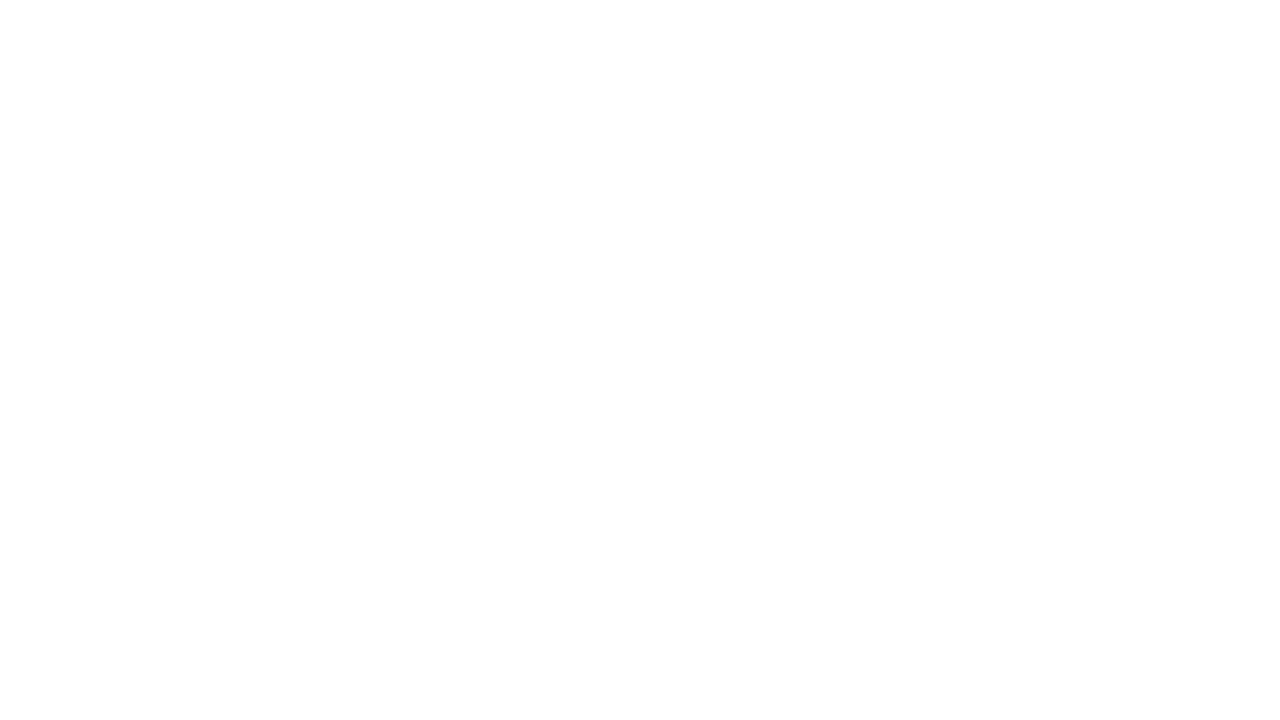
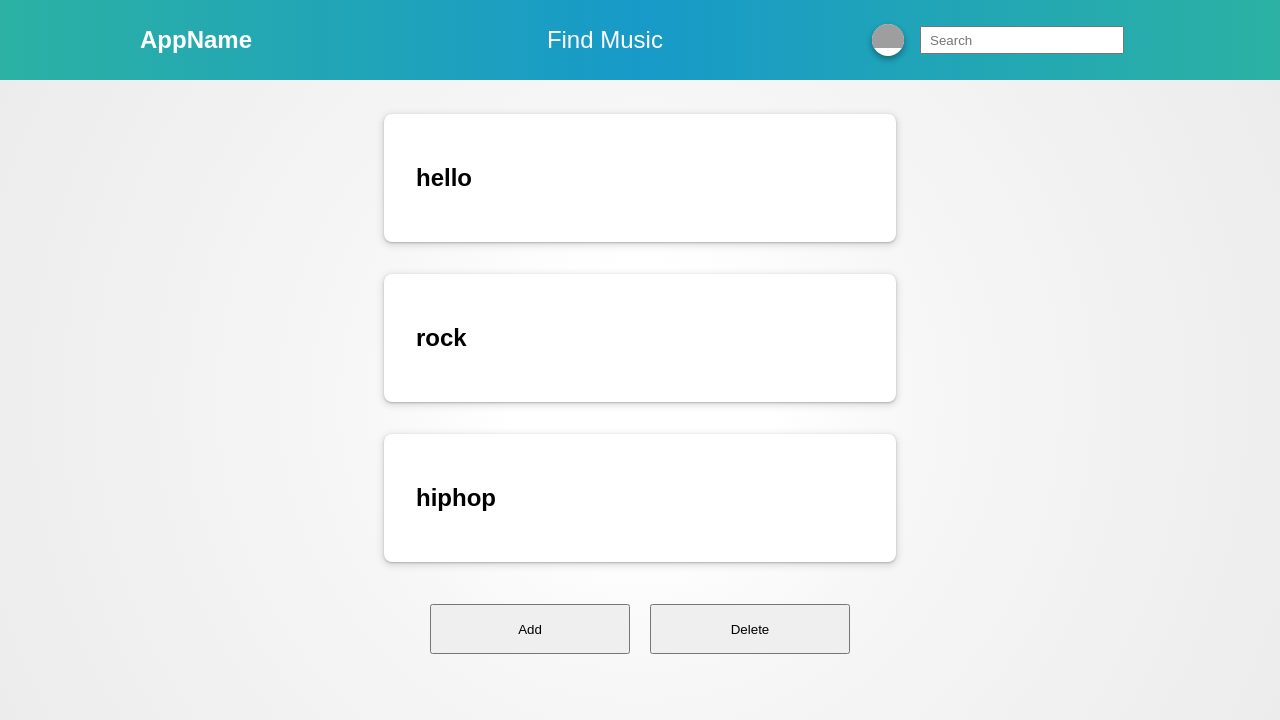
Before and after one commit to swu465/MyJams, a Nuxt app in the folder application/client/: page /preferences in a window 1280 px wide. Before the commit this address had no page. Shown: the top 720 px of the page. Built offline with nearby package versions, Linux system fonts and the light colour scheme; grey boxes are pictures that could not be loaded.

Commit message:
Preference page done

```diff
--- /dev/null
+++ b/application/client/components/Navbar.vue
@@ -0,0 +1,228 @@
+<template>
+  <header id="header">
+    <div id="nav-container">
+      <span id="logo">AppName</span>
+      <nav>
+        <ul id="functions-container" class="menu-items">
+          <li id="find-music-container">
+            <NuxtLink to="/find-music">
+              Find Music
+            </NuxtLink>
+          </li>
+          <li class="dropdown">
+            <div id="profile-search-container">
+              <div id="nav-profile-pic" @click.stop="showDropdown('#profile-dropdown')">
+                <img :src="local_image">
+              </div>
+              <ul id="profile-dropdown" class="dropdown-menu">
+                <li>
+                  <NuxtLink to="/profile" class="menu-item">
+                    Profile
+                  </NuxtLink>
+                </li>
+                <li>
+                  <NuxtLink to="/preferences" class="menu-item">
+                    Settings
+                  </NuxtLink>
+                </li>
+              </ul>
+              <input id="search" type="text" placeholder="Search">
+            </div>
+          </li>
+        </ul>
+      </nav>
+    </div>
+  </header>
+</template>
+
+<script>
+export default {
+  props: {
+    image: {
+      type: String,
+      default: ''
+    }
+  },
+  data () {
+    return { local_image: this.image }
+  },
+  created () {
+    // replace this code to get url to user's profile pic from spotify API
+    this.local_image = 'https://i.scdn.co/image/ab67616d00001e02ff9ca10b55ce82ae553c8228'
+  },
+  methods: {
+    showDropdown (selector) {
+      const element = document.querySelector(selector)
+
+      const outsideClickListener = (event) => {
+        if (!element.contains(event.target) && element.classList.contains('dropdown-menu-visible')) {
+          element.setAttribute('class', 'dropdown-menu')
+          removeClickListener()
+        }
+      }
+
+      const removeClickListener = () => {
+        document.removeEventListener('click', outsideClickListener)
+      }
+
+      document.addEventListener('click', outsideClickListener)
+      element.setAttribute('class', 'dropdown-menu-visible')
+    }
+  }
+}
+</script>
+
+<style>
+nav {
+  width: 66%;
+}
+
+.menu-items {
+  display: flex;
+  align-items: center;
+}
+
+.menu-items li {
+  padding: 0.5rem 1rem;
+}
+
+.dropdown {
+  position: relative;
+  overflow: visible;
+}
+
+.dropdown li {
+  transition: background 0.15s ease-in-out;
+}
+
+.dropdown li:hover {
+  cursor: pointer;
+  background: #ffa012;
+}
+
+.dropdown-menu {
+  position: absolute;
+  visibility: hidden;
+}
+
+.dropdown-menu-visible {
+  position: absolute;
+  width: 10rem;
+  top: 4rem;
+  left: 0;
+  opacity: 1;
+  background: rgb(20,131,170);
+  box-shadow: rgba(17, 17, 26, 0.1) 0px 4px 16px, rgba(17, 17, 26, 0.05) 0px 8px 32px;
+}
+
+.menu-item {
+  display: flex;
+  justify-content: space-between;
+  padding-left: 1rem;
+  font-size: 1.1rem;
+}
+
+#header{
+  display: flex;
+  align-items: center;
+  justify-content: center;
+  min-width: 100vw;
+  height: 5rem;
+  position: fixed;
+  background: rgb(44,177,164);
+  background: -moz-linear-gradient(90deg, rgba(44,177,164,1) 0%, rgba(23,154,200,1) 50%, rgba(44,177,164,1) 100%);
+  background: -webkit-linear-gradient(90deg, rgba(44,177,164,1) 0%, rgba(23,154,200,1) 50%, rgba(44,177,164,1) 100%);
+  background: linear-gradient(90deg, rgba(44,177,164,1) 0%, rgba(23,154,200,1) 50%, rgba(44,177,164,1) 100%);
+  filter: progid:DXImageTransform.Microsoft.gradient(startColorstr="#2cb1a4",endColorstr="#2cb1a4",GradientType=1);
+  z-index: 1;
+  font-family: "Montserrat", sans-serif;
+  font-size: 1.5rem;
+}
+
+#header a {
+  text-decoration: none;
+  color: white;
+}
+
+#nav-container{
+  display: flex;
+  align-items: center;
+  justify-content: space-between;
+  width: 1000px;
+  padding: 1rem 0;
+}
+
+#nav-container ul {
+  list-style: none;
+}
+
+#logo {
+  font-weight: bold;
+  color: white;
+}
+
+#functions-container {
+  display: flex;
+  justify-content: space-between;
+  width: 100%;
+}
+
+#nav-profile-pic{
+    height: 32px;
+    width: 32px;
+    background-color: white;
+    color: black;
+    border-radius: 100%;
+    box-shadow: rgba(0, 0, 0, 0.16) 0px 3px 6px, rgba(0, 0, 0, 0.23) 0px 3px 6px;
+    padding: 0;
+    margin: 0;
+    cursor: pointer;
+    overflow: hidden;
+}
+
+#nav-profile-pic img {
+    width: 100%;
+    height: auto;
+}
+
+#search {
+    width: 12rem;
+    height: 1.5rem;
+    margin-left: 1rem;
+    padding-left: 0.5rem;
+    align-self: center;
+}
+
+#profile-search-container {
+  display: flex;
+}
+
+#find-music-container {
+  display: flex;
+  justify-content: center;
+  align-items: center;
+  width: 33%;
+  white-space: nowrap;
+}
+
+@media only screen and (max-width: 650px) {
+    nav {
+      width: 100%;
+    }
+
+    #elements-container {
+      justify-content: space-evenly;
+    }
+
+    #logo {
+        display: none;
+    }
+
+    #find-music{
+      position: relative;
+      left: 0;
+      -webkit-transform: translateX(0);
+      transform: translateX(0);
+    }
+}
+</style>
--- /dev/null
+++ b/application/client/pages/preferences.vue
@@ -0,0 +1,146 @@
+<template>
+  <div>
+    <Navbar />
+    <div id="container">
+      <div id="preferences-container">
+        <ul id="preferences-list">
+          <li v-for="preference in local_preferences" :key="preference.id">
+            <div class="preference">
+              <h2>{{ preference.name }}</h2>
+              <img v-if="deletePreference" src="../static/xbutton.png" @click="handleDelete(preference.id)">
+            </div>
+          </li>
+        </ul>
+        <div id="preferences-buttons-container">
+          <NuxtLink to="/questionnaire">
+            <button class="preferences-buttons">
+              Add
+            </button>
+          </NuxtLink>
+          <button v-if="local_preferences.length !== 0" class="preferences-buttons" @click="deletePreference = !deletePreference">
+            <p v-if="!deletePreference">
+              Delete
+            </p>
+            <p v-else>
+              Back
+            </p>
+          </button>
+        </div>
+      </div>
+    </div>
+  </div>
+</template>
+
+<script>
+import Navbar from '../components/Navbar'
+
+export default {
+  Navbar,
+  props: {
+    preferences: {
+      type: Array,
+      default () {
+        return []
+      }
+    }
+  },
+  data () {
+    return {
+      deletePreference: false,
+      local_preferences: this.preferences
+    }
+  },
+  created () {
+    this.local_preferences = [
+      {
+        id: '1',
+        name: 'hello'
+      },
+      {
+        id: '2',
+        name: 'rock'
+      },
+      {
+        id: '3',
+        name: 'hiphop'
+      }
+    ]
+  },
+  methods: {
+    handleDelete (id) {
+      const index = this.local_preferences.findIndex(pref => pref.id === id)
+      if (index > -1) {
+        this.local_preferences.splice(index, 1)
+      }
+    }
+  }
+}
+</script>
+
+<style>
+* {
+  padding: 0px;
+  margin: 0px;
+}
+
+.preference {
+  display: flex;
+  align-items: center;
+  height: 128px;
+  width: 512px;
+  border-radius: 8px;
+  overflow: hidden;
+  background: white;
+  box-shadow: rgba(60, 64, 67, 0.3) 0px 1px 2px 0px, rgba(60, 64, 67, 0.15) 0px 2px 6px 2px;
+}
+
+.preference h2 {
+  display: inline-block;
+  width: 380px;
+  overflow: hidden;
+  white-space: nowrap;
+  text-overflow: ellipsis;
+  color: black;
+  padding: 0 32px;
+}
+
+.preference img {
+  cursor: pointer;
+}
+
+.preferences-buttons {
+  cursor: pointer;
+  width: 200px;
+  height: 50px;
+  margin: 10px;
+}
+
+#container {
+  display: flex;
+  justify-content: center;
+  width: 100%;
+  height: 100vh;
+  font-family: "Montserrat", sans-serif;
+  background: rgb(255,255,255);
+  background: -moz-radial-gradient(circle, rgba(255,255,255,1) 17%, rgba(246,246,246,1) 40%, rgba(235,235,235,1) 100%);
+  background: -webkit-radial-gradient(circle, rgba(255,255,255,1) 17%, rgba(246,246,246,1) 40%, rgba(235,235,235,1) 100%);
+  background: radial-gradient(circle, rgba(255,255,255,1) 17%, rgba(246,246,246,1) 40%, rgba(235,235,235,1) 100%);
+  filter: progid:DXImageTransform.Microsoft.gradient(startColorstr="#ffffff",endColorstr="#ebebeb",GradientType=1);
+}
+
+#preferences-container {
+  display: flex;
+  flex-direction: column;
+  align-items: center;
+  width: 1000px;
+  margin-top: 82px;
+}
+
+#preferences-list {
+  list-style: none;
+}
+
+#preferences-list li {
+  margin: 32px 52px;
+}
+</style>
```
Also changed, not shown: application/client/static/xbutton.png (added).
